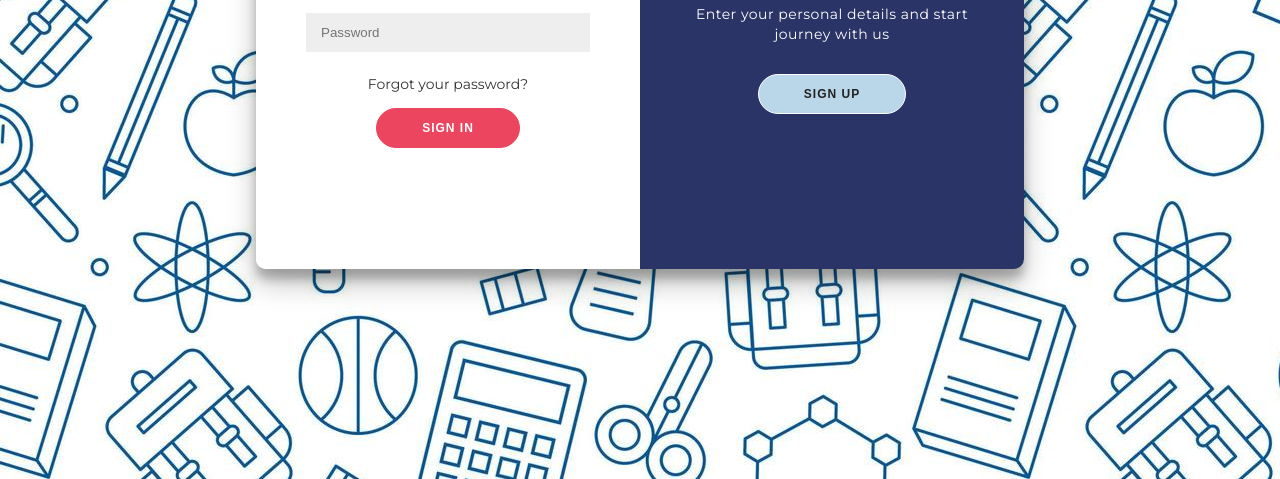
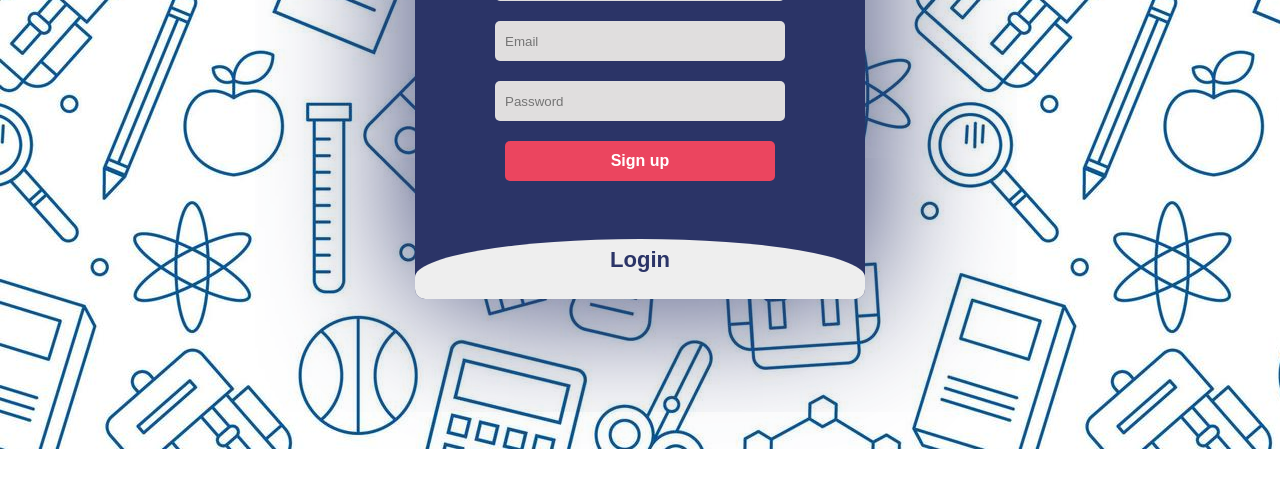
Before and after one commit to VKneider/stop, a website with bundled scripts: page src/public/LoginRegister/index.html in a window 1280 px wide. Shown: the part 351-830 px from the top of the page. After the commit the page ends 800 px from the top, so only its background shows below. Built offline with nearby package versions, Linux system fonts and the light colour scheme.

Commit message:
feat: modified login and register UI

```diff
--- a/src/public/LoginRegister/index.html
+++ b/src/public/LoginRegister/index.html
@@ -15,39 +15,26 @@
 
 <body>
 <div class="background">
-    <div class="container" id="container">
-        <div class="form-container sign-up-container">
-            <form id='registerForm'>
-                <h1>Create Account</h1>
+    <div class="main">
+		<input type="checkbox" id="chk" aria-hidden="true">
 
-                <input type="text" placeholder="Username"  id="usernameRegister" minlength="4" maxlength="12"/>
-                <input type="email" placeholder="Email" id="emailRegister" minlength="4"/>
-                <input type="password" placeholder="Password" id="passwordRegister" minlength="8" maxlength="30" />
-                <button id="submitsignUp">Sign Up</button>
+			<div  class="signup">
+				<form id="registerForm" >
+					<label for="chk" aria-hidden="true">Sign up</label>
+					<input id="usernameRegister" type="text" name="txt" placeholder="User name" required="">
+					<input id="emailRegister" type="email" name="email" placeholder="Email" required="">
+					<input id="passwordRegister" type="password" name="pswd" placeholder="Password" required="">
+					<button>Sign up</button>
 				</form>
 			</div>
-        <div class="form-container sign-in-container">
+
+			<div  class="login">
 				<form id="loginForm">
-                <h1>Sign in</h1>
-                <input type="email" placeholder="Email"  id="emailLogin" />
-                <input type="password" placeholder="Password" id="passwordLogin" minlength="8" maxlength="30" />
-                <a href="#">Forgot your password?</a>
-                <button id="submitsignIn">Sign In</button>
+					<label for="chk" aria-hidden="true">Login</label>
+					<input id="emailLogin" type="email" name="email" placeholder="Email" required="">
+					<input id="passwordLogin" type="password" name="pswd" placeholder="Password" required="">
+					<button>Login</button>
 				</form>
-        </div>
-        <div class="overlay-container">
-            <div class="overlay">
-                <div class="overlay-panel overlay-left">
-                    <h1>Welcome Back!</h1>
-                    <p>To keep connected with us please login with your personal info</p>
-                    <button class="ghost" id="signIn">Sign In</button>
-                </div>
-                <div class="overlay-panel overlay-right">
-                    <h1>Hello, Friend!</h1>
-                    <p>Enter your personal details and start journey with us</p>
-                    <button class="ghost changer" id="signUp">Sign Up</button>
-                </div>
-            </div>
 			</div>
 	</div>
 </div>
--- a/src/public/LoginRegister/index.js
+++ b/src/public/LoginRegister/index.js
@@ -1,19 +1,10 @@
 const signUpButton = document.getElementById('signUp');
 const signInButton = document.getElementById('signIn');
-const container = document.getElementById('container');
 
 import mainFetch from "../Slice/fetch.js";
 
-signUpButton.addEventListener('click', () => {
-	container.classList.add("right-panel-active");
-});
 
-signInButton.addEventListener('click', () => {
-	container.classList.remove("right-panel-active");
-});
 
-const submitsignUp = document.getElementById('submitsignUp');
-const submitsignIn = document.getElementById('submitsignIn');
 
 const emailRegister=document.getElementById('emailRegister')
 const passwordRegister=document.getElementById('passwordRegister')
@@ -44,9 +35,6 @@
 			password: passwordRegister.value,
 			username: usernameRegister.value
 		};
-
-
-
 
 
 		let call = await mainFetch.request("POST", data, "/register");
--- a/src/public/LoginRegister/style.css
+++ b/src/public/LoginRegister/style.css
@@ -1,164 +1,3 @@
-
-@import url('https://fonts.googleapis.com/css?family=Montserrat:400,800');
-
-* {
-	box-sizing: border-box;
-}
-
-body {
-	background: #f6f5f7;
-	display: flex;
-	justify-content: center;
-	align-items: center;
-	flex-direction: column;
-	font-family: 'Montserrat', sans-serif;
-	height: 100vh;
-	margin: -20px 0 50px;
-}
-
-h1 {
-	font-weight: bold;
-	margin: 0;
-}
-
-h2 {
-	text-align: center;
-}
-
-p {
-	font-size: 14px;
-	font-weight: 100;
-	line-height: 20px;
-	letter-spacing: 0.5px;
-	margin: 20px 0 30px;
-}
-
-span {
-	font-size: 12px;
-}
-
-a {
-	color: #333;
-	font-size: 14px;
-	text-decoration: none;
-	margin: 15px 0;
-}
-
-button {
-	border-radius: 20px;
-	border: 1px solid var(--red);
-	background-color: var(--red);
-	color: #FFFFFF;
-	font-size: 12px;
-	font-weight: bold;
-	padding: 12px 45px;
-	letter-spacing: 1px;
-	text-transform: uppercase;
-	transition: transform 80ms ease-in;
-}
-
-button:active {
-	transform: scale(0.95);
-}
-
-button:focus {
-	outline: none;
-}
-
-button.ghost {
-	color: #222;
-	background-color: var(--lightblue);
-	border-color: #FFFFFF;
-}
-
-form {
-	background-color: #FFFFFF;
-	display: flex;
-	align-items: center;
-	justify-content: center;
-	flex-direction: column;
-	padding: 0 50px;
-	height: 100%;
-	text-align: center;
-}
-
-input {
-	background-color: #eee;
-	border: none;
-	padding: 12px 15px;
-	margin: 8px 0;
-	width: 100%;
-}
-
-.container {
-	background-color: #fff;
-	border-radius: 10px;
-  	box-shadow: 0 14px 28px rgba(0,0,0,0.25),
-			0 10px 10px rgba(0,0,0,0.22);
-	position: relative;
-	overflow: hidden;
-	width: 768px;
-	max-width: 100%;
-	min-height: 480px;
-}
-
-.form-container {
-	position: absolute;
-	top: 0;
-	height: 100%;
-	transition: all 0.6s ease-in-out;
-}
-
-.sign-in-container {
-	left: 0;
-	width: 50%;
-	z-index: 2;
-}
-
-.container.right-panel-active .sign-in-container {
-	transform: translateX(100%);
-}
-
-.sign-up-container {
-	left: 0;
-	width: 50%;
-	opacity: 0;
-	z-index: 1;
-}
-
-.container.right-panel-active .sign-up-container {
-	transform: translateX(100%);
-	opacity: 1;
-	z-index: 5;
-	animation: show 0.6s;
-}
-
-@keyframes show {
-	0%, 49.99% {
-		opacity: 0;
-		z-index: 1;
-	}
-
-	50%, 100% {
-		opacity: 1;
-		z-index: 5;
-	}
-}
-
-.overlay-container {
-	position: absolute;
-	top: 0;
-	left: 50%;
-	width: 50%;
-	height: 100%;
-	overflow: hidden;
-	transition: transform 0.6s ease-in-out;
-	z-index: 100;
-}
-
-.container.right-panel-active .overlay-container{
-	transform: translateX(-100%);
-}
 
 :root {
    --blue: #2B3467;
@@ -167,107 +6,101 @@
 	--lightblue:#BAD7E9;
 }
 
+body{
+	margin: 0;
+	padding: 0;
+	display: flex;
+	justify-content: center;
+	align-items: center;
+	min-height: 100vh;
+	font-family: 'Jost', sans-serif;
+	background-image: url(../LoginRegister/img/background_pencil.jpg);
+}
+.main{
+	width: 450px;
+	height: 500px;
+	overflow: hidden;
+	border-radius: 10px;
+	background: var(--blue);
+	box-shadow: 0 0 150px var(--blue);
+}
+
+#chk{
+	display: none;
+}
+.signup{
+	position: relative;
+	width:100%;
+	height: 100%;
+}
+
+label{
+	color: #fff;
+	font-size: 2.3em;
+	justify-content: center;
+	display: flex;
+	margin: 60px;
+	font-weight: bold;
+	cursor: pointer;
+	transition: .5s ease-in-out;
+}
+input{
+	width: 60%;
+	height: 20px;
+	background: #e0dede;
+	justify-content: center;
+	display: flex;
+	margin: 20px auto;
+	padding: 10px;
+	border: none;
+	outline: none;
+	border-radius: 5px;
+}
+button{
+	width: 60%;
+	height: 40px;
+	margin: 10px auto;
+	justify-content: center;
+	display: block;
+	color: #fff;
+	background: var(--red);
+	font-size: 1em;
+	font-weight: bold;
+	margin-top: 20px;
+	outline: none;
+	border: none;
+	border-radius: 5px;
+	transition: .2s ease-in;
+	cursor: pointer;
+}
+button:hover{
+	background: #6d44b8;
+}
+.login{
+	height: 460px;
+	background: #eee;
+	border-radius: 60% / 10%;
+	transform: translateY(-180px);
+	transition: .8s ease-in-out;
+}
+.login label{
+	color: var(--blue);
+	transform: scale(.6);
+}
+
+#chk:checked ~ .login{
+	transform: translateY(-500px);
+}
+#chk:checked ~ .login label{
+	transform: scale(1);
+}
+#chk:checked ~ .signup label{
+	transform: scale(.6);
+}
 
 
-.overlay {
-	background: var(--blue);
-	background-repeat: no-repeat;
-	background-size: cover;
-	background-position: 0 0;
-	color: #FFFFFF;
-	position: relative;
-	left: -100%;
-	height: 100%;
-	width: 200%;
-  	transform: translateX(0);
-	transition: transform 0.6s ease-in-out;
+@media screen and (max-width: 600px) {
+	.main{
+		width: 350px;
+	}
 }
-
-.container.right-panel-active .overlay {
-  	transform: translateX(50%);
-}
-
-.overlay-panel {
-	position: absolute;
-	display: flex;
-	align-items: center;
-	justify-content: center;
-	flex-direction: column;
-	padding: 0 40px;
-	text-align: center;
-	top: 0;
-	height: 100%;
-	width: 50%;
-	transform: translateX(0);
-	transition: transform 0.6s ease-in-out;
-}
-
-.overlay-left {
-	transform: translateX(-20%);
-}
-
-.container.right-panel-active .overlay-left {
-	transform: translateX(0);
-}
-
-.overlay-right {
-	right: 0;
-	transform: translateX(0);
-}
-
-.container.right-panel-active .overlay-right {
-	transform: translateX(20%);
-}
-
-.social-container {
-	margin: 20px 0;
-}
-
-.social-container a {
-	border: 1px solid #DDDDDD;
-	border-radius: 50%;
-	display: inline-flex;
-	justify-content: center;
-	align-items: center;
-	margin: 0 5px;
-	height: 40px;
-	width: 40px;
-}
-
-body{
-	background-image: url(../LoginRegister/img/background_pencil.jpg);
-}
-
-footer {
-    background-color: #222;
-    color: #fff;
-    font-size: 14px;
-    bottom: 0;
-    position: fixed;
-    left: 0;
-    right: 0;
-    text-align: center;
-    z-index: 999;
-}
-
-footer p {
-    margin: 10px 0;
-}
-
-footer i {
-    color: red;
-}
-
-footer a {
-    color: #3c97bf;
-    text-decoration: none;
-}
-
-:root {
-	--dark: #34495E;
-	--light: #ffffff;
-	--success: #0ABF30;
-	--error: #E24D4C;
-	--warning: #E9BD0C;
-	--info: #3498DB;
-  }
```
Lines whose indentation alone changed are shown as unchanged.
